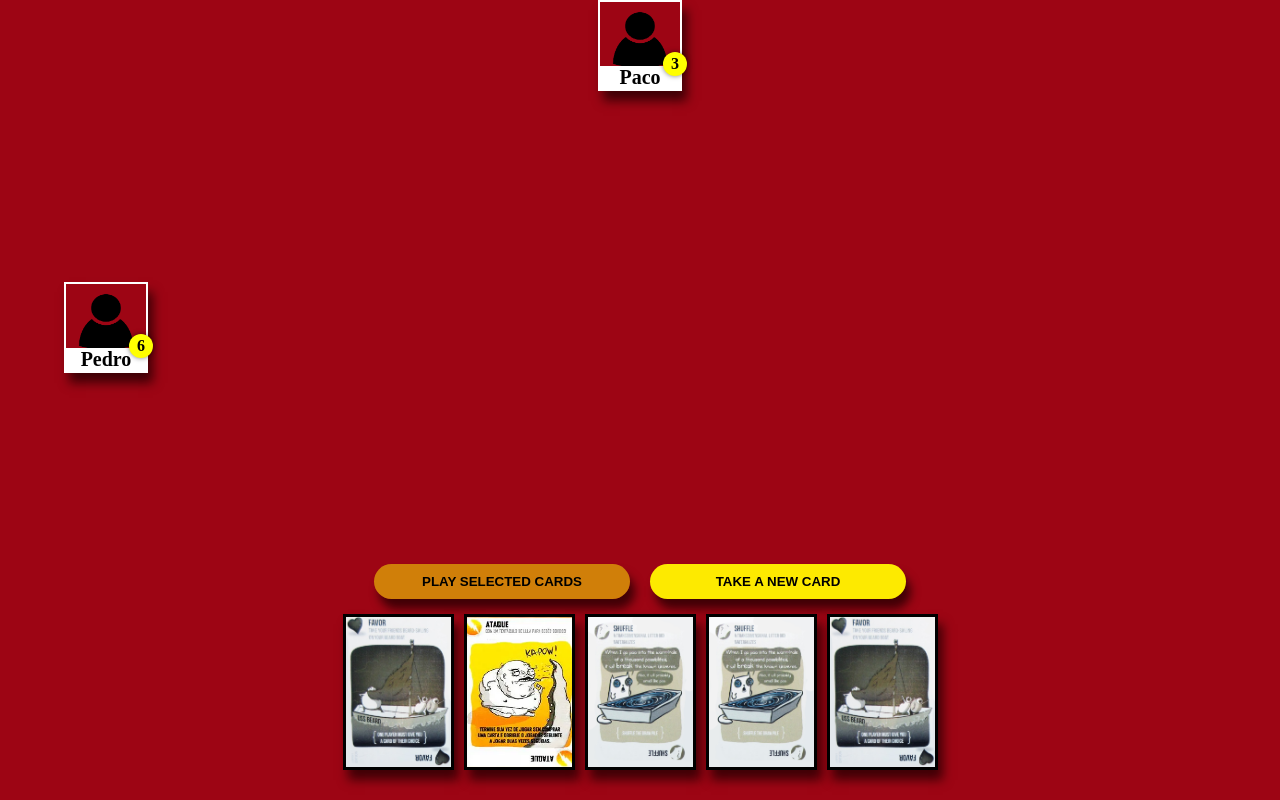
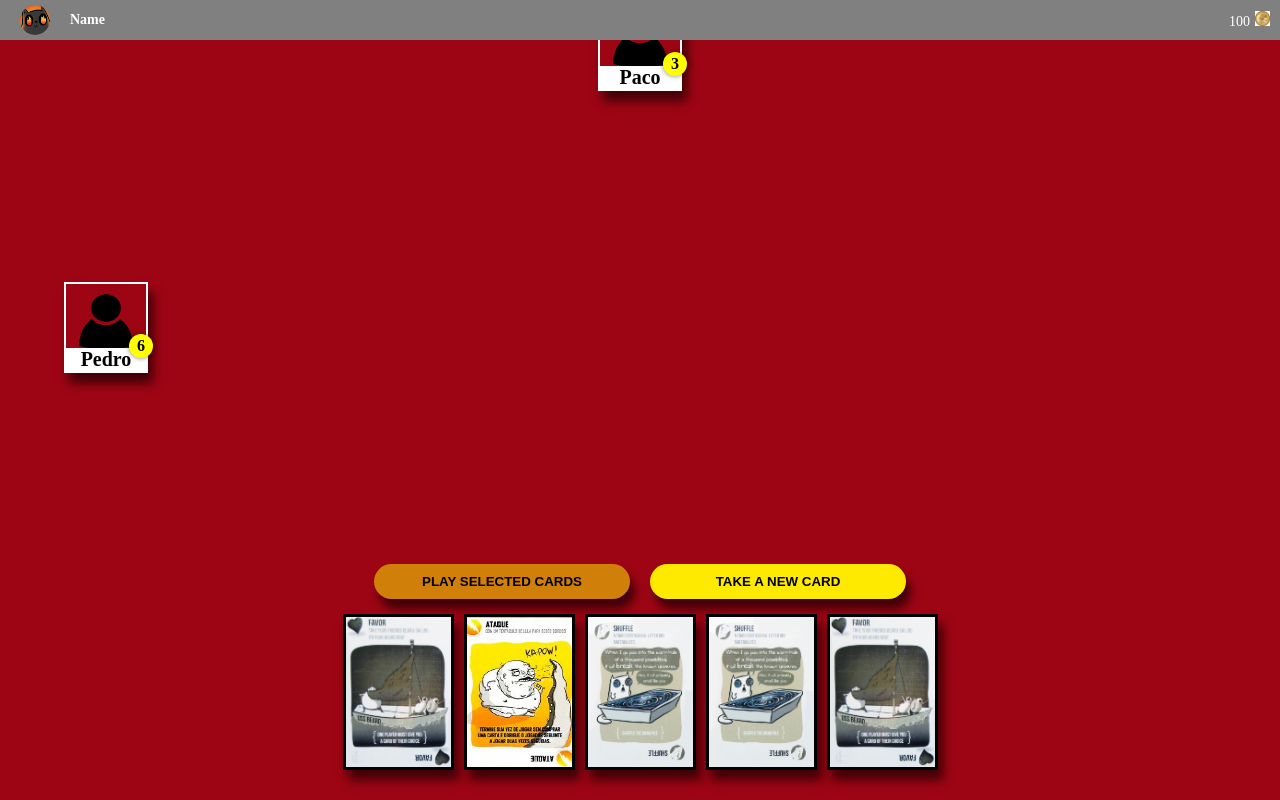
Before and after one commit to UNIZAR-30226-2025-11/FrontendWeb, a React (Vite) app: page /game in a window 1280 px wide. Built offline with nearby package versions, Linux system fonts and the light colour scheme; data requests are answered from the project's data file.

Commit message:
add userbar

```diff
--- a/src/App.jsx
+++ b/src/App.jsx
@@ -9,7 +9,7 @@ import Profile from './menu/Profile'
 import Shop from './shop/CardShop';
 import WinLose from './game/WinLose';
 import AuthPage from './menu/AuthPage';
-
+import Layout from './Layout/Layout';
 
 /**
  * Creates the application, prepares all the routes and loads
@@ -21,9 +21,10 @@ function App() {
   return (
     <Router>
       <Routes>
-          {/* Default route */}
-          <Route path={routes.home} element={<AuthPage />} />
+        {/* Default route */}
+        <Route path={routes.home} element={<AuthPage />} />
 
+        <Route path="/" element={<Layout />}>
           {/* Routes for log in and sign up */}
           <Route path={routes.login} element={<LogIn />} />
           <Route path={routes.signup} element={<SignUp />} />
@@ -42,6 +43,7 @@ function App() {
 
           {/* Route for the game menu */}
           <Route path={routes.gamemenu} element={<GameMenu />} />
+        </Route>
       </Routes>
     </Router>
   );
--- /dev/null
+++ b/src/Layout/Layout.jsx
@@ -0,0 +1,23 @@
+import React from 'react';
+import { Outlet } from 'react-router-dom';
+import UserBar from './UserBar';
+
+/**
+ * Layout Component
+ * Wraps all pages with the common UserBar.
+ */
+const Layout = () => {
+  const user = {
+    username: "Name",
+    coins: 100,
+  };
+
+  return (
+    <div>
+      <UserBar username={user.username} coins={user.coins} />
+      <Outlet />
+    </div>
+  );
+};
+
+export default Layout;
--- /dev/null
+++ b/src/Layout/UserBar.jsx
@@ -0,0 +1,25 @@
+import React from 'react';
+import '../styles/userbar.css';
+import userIcon from '../../assets/Icon.png';
+import coinsIcon from '../../assets/coins.png';
+
+const UserBar = ({ username, coins }) => {
+  return (
+    <div className="user-bar">
+      <div className="user-info">
+        {/* User icon */}
+        <img src={userIcon} alt="User Icon" className="user-icon" />
+        {/* Display the username */}
+        <span className="username">{username}</span>
+      </div>
+      <div className="coins-info">
+        {/* Display the number of coins */}
+        <span className="coins">{coins}</span>
+        {/* Coins icon */}
+        <img src={coinsIcon} alt="User coins" className="coins-icon" />
+      </div>
+    </div>
+  );
+};
+
+export default UserBar;
--- /dev/null
+++ b/src/styles/userbar.css
@@ -0,0 +1,51 @@
+/* userbar.css */
+
+/* Fixed thin user bar at the top */
+.user-bar {
+    display: flex;
+    flex-direction: row;
+    justify-content: flex-start;
+    align-items: center;
+    background-color: grey;
+    color: #fff;
+    width: 100vw;
+    top : 0;
+    position: fixed;
+    height: 40px;           /* Hauteur fixe de 40px */
+  }
+
+  /* Container for user icon and username */
+  .user-info {
+    display: flex;
+    align-items: center;
+    flex-direction: row;
+
+  }
+
+  /* User icon styling */
+  .user-icon {
+    width: 30px;
+    height: 30px;
+    border-radius: 50%;
+    margin-left: 20px;
+    margin-right: 20px;
+  }
+
+  /* Username text styling */
+  .username {
+    font-size: 14px;
+    font-weight: bold;
+  }
+
+  /* Coins information styling */
+  .coins-info {
+    font-size: 14px;
+    margin-left: auto;
+  }
+
+  .coins-icon {
+    width: 15px;
+    height: 15px;
+    margin-left: 5px;
+    margin-right: 10px;
+  }
```
Also changed, not shown: assets/Icon.png (added), assets/coins.png (added).
